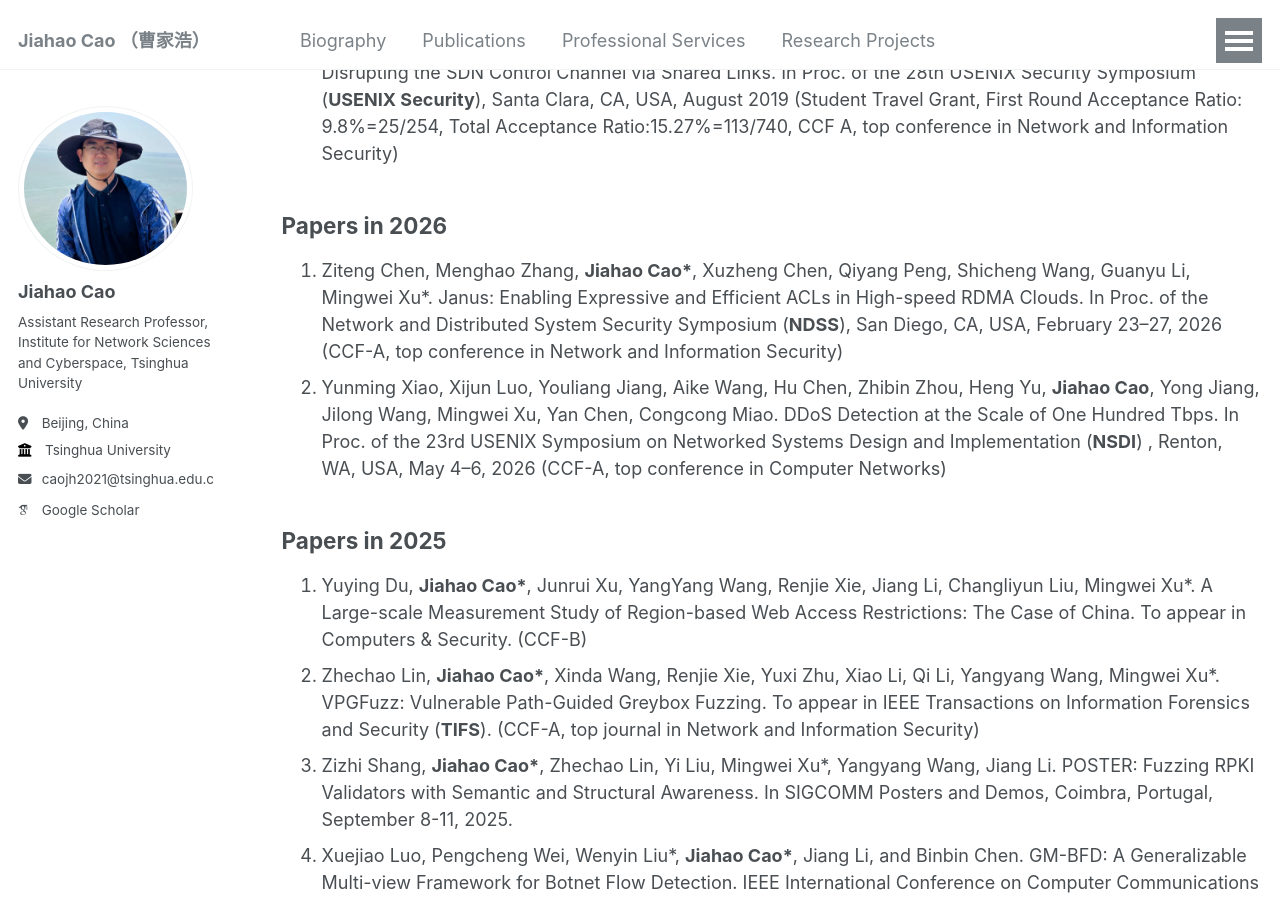
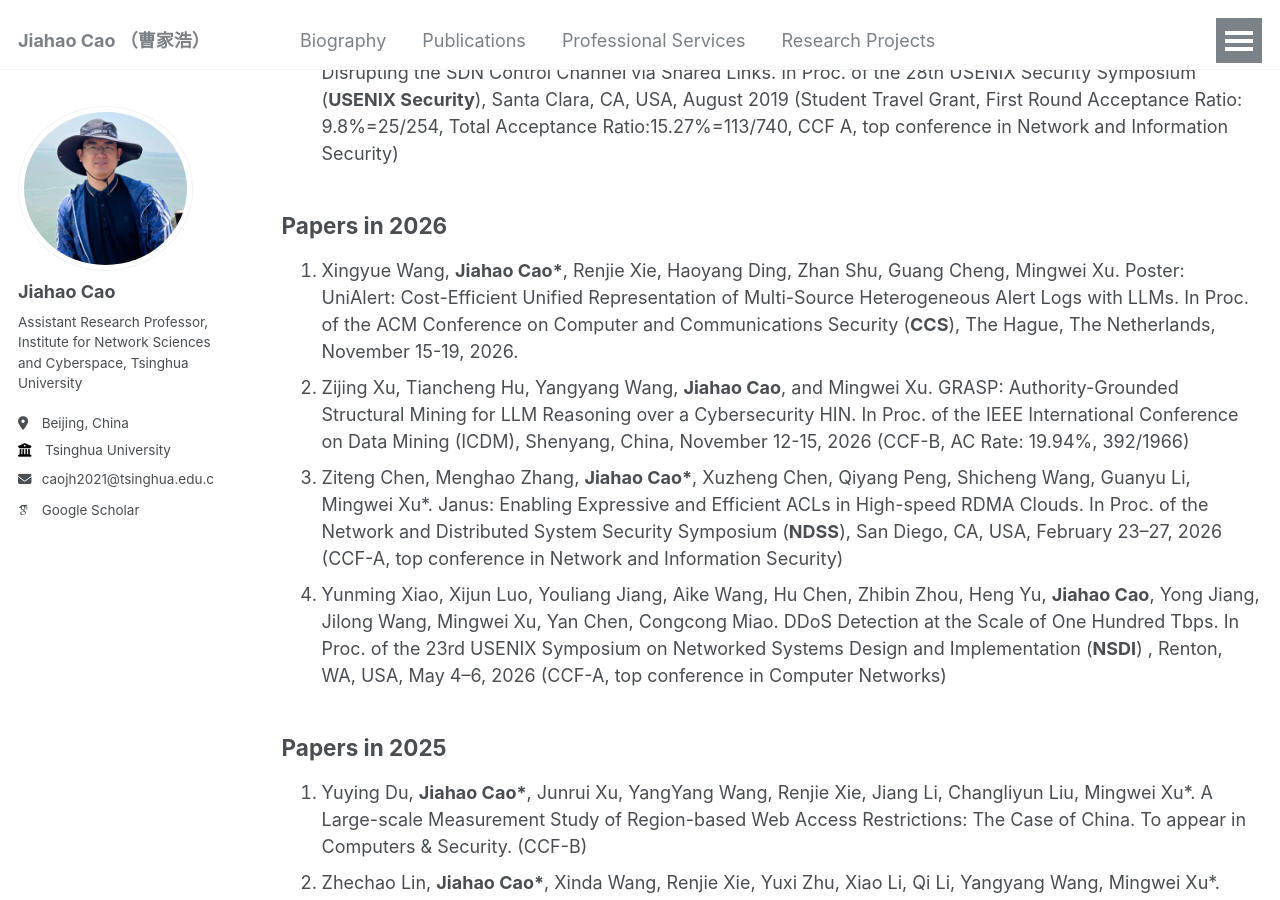
Before and after one commit to caojh15/caojh15.github.io, a Jekyll site: the page built from _pages/publications.md, in a window 1280 px wide and 900 px high, scrolled down 1758 px. Built offline with Jekyll 4.4.1, drawn with Linux system fonts in a browser that asks for light colours; some web fonts are replaced.

Commit message:
Update publications.md

```diff
--- a/_pages/publications.md
+++ b/_pages/publications.md
@@ -23,8 +23,11 @@ author_profile: true
 16. **Jiahao Cao**, Qi Li, Renjie Xie, Kun Sun, Guofei Gu, Mingwei Xu, and Yuan Yang. The CrossPath Attack: Disrupting the SDN Control Channel via Shared Links. In Proc. of the 28th USENIX Security Symposium (**USENIX Security**), Santa Clara, CA, USA, August 2019 (Student Travel Grant, First Round Acceptance Ratio: 9.8%=25/254, Total Acceptance Ratio:15.27%=113/740, CCF A,  top conference in Network and Information Security)
 
 ## Papers in 2026
-1. Ziteng Chen, Menghao Zhang, **Jiahao Cao\***, Xuzheng Chen, Qiyang Peng, Shicheng Wang, Guanyu Li, Mingwei Xu*. Janus: Enabling Expressive and Efficient ACLs in High-speed RDMA Clouds. In Proc. of the Network and Distributed System Security Symposium  (**NDSS**), San Diego, CA, USA, February 23–27, 2026 (CCF-A, top conference in Network and Information Security)
-2. Yunming Xiao, Xijun Luo, Youliang Jiang, Aike Wang, Hu Chen, Zhibin Zhou, Heng Yu, **Jiahao Cao**, Yong Jiang, Jilong Wang, Mingwei Xu, Yan Chen, Congcong Miao. DDoS Detection at the Scale of One Hundred Tbps. In Proc. of the 23rd USENIX Symposium on Networked Systems Design and Implementation (**NSDI**) , Renton, WA, USA, May 4–6, 2026 (CCF-A, top conference in Computer Networks)
+1. Xingyue Wang, **Jiahao Cao\***, Renjie Xie, Haoyang Ding, Zhan Shu, Guang Cheng, Mingwei Xu. Poster: UniAlert: Cost-Efficient Unified Representation of
+  Multi-Source Heterogeneous Alert Logs with LLMs. In Proc. of the ACM Conference on Computer and Communications Security (**CCS**), The Hague, The Netherlands, November 15-19, 2026.
+2. Zijing Xu, Tiancheng Hu, Yangyang Wang, **Jiahao Cao**, and Mingwei Xu. GRASP: Authority-Grounded Structural Mining for LLM Reasoning over a Cybersecurity HIN. In Proc. of the IEEE International Conference on Data Mining (ICDM), Shenyang, China, November 12-15, 2026 (CCF-B, AC Rate: 19.94%, 392/1966)
+3. Ziteng Chen, Menghao Zhang, **Jiahao Cao\***, Xuzheng Chen, Qiyang Peng, Shicheng Wang, Guanyu Li, Mingwei Xu*. Janus: Enabling Expressive and Efficient ACLs in High-speed RDMA Clouds. In Proc. of the Network and Distributed System Security Symposium  (**NDSS**), San Diego, CA, USA, February 23–27, 2026 (CCF-A, top conference in Network and Information Security)
+4. Yunming Xiao, Xijun Luo, Youliang Jiang, Aike Wang, Hu Chen, Zhibin Zhou, Heng Yu, **Jiahao Cao**, Yong Jiang, Jilong Wang, Mingwei Xu, Yan Chen, Congcong Miao. DDoS Detection at the Scale of One Hundred Tbps. In Proc. of the 23rd USENIX Symposium on Networked Systems Design and Implementation (**NSDI**) , Renton, WA, USA, May 4–6, 2026 (CCF-A, top conference in Computer Networks)
 
 ## Papers in 2025
 1. Yuying Du, **Jiahao Cao\***, Junrui Xu, YangYang Wang, Renjie Xie, Jiang Li, Changliyun Liu, Mingwei Xu*. A Large-scale Measurement Study of Region-based Web Access Restrictions: The Case of China. To appear in Computers & Security. (CCF-B)
```
